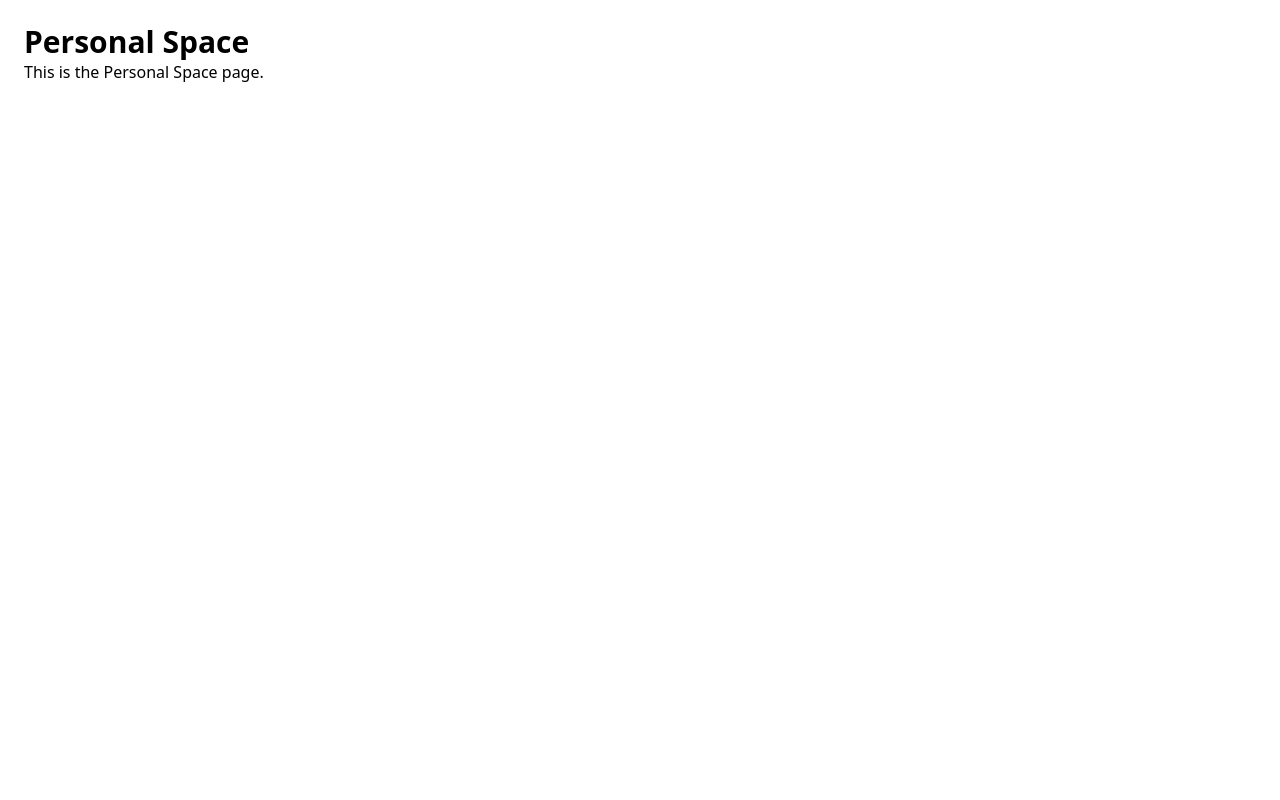
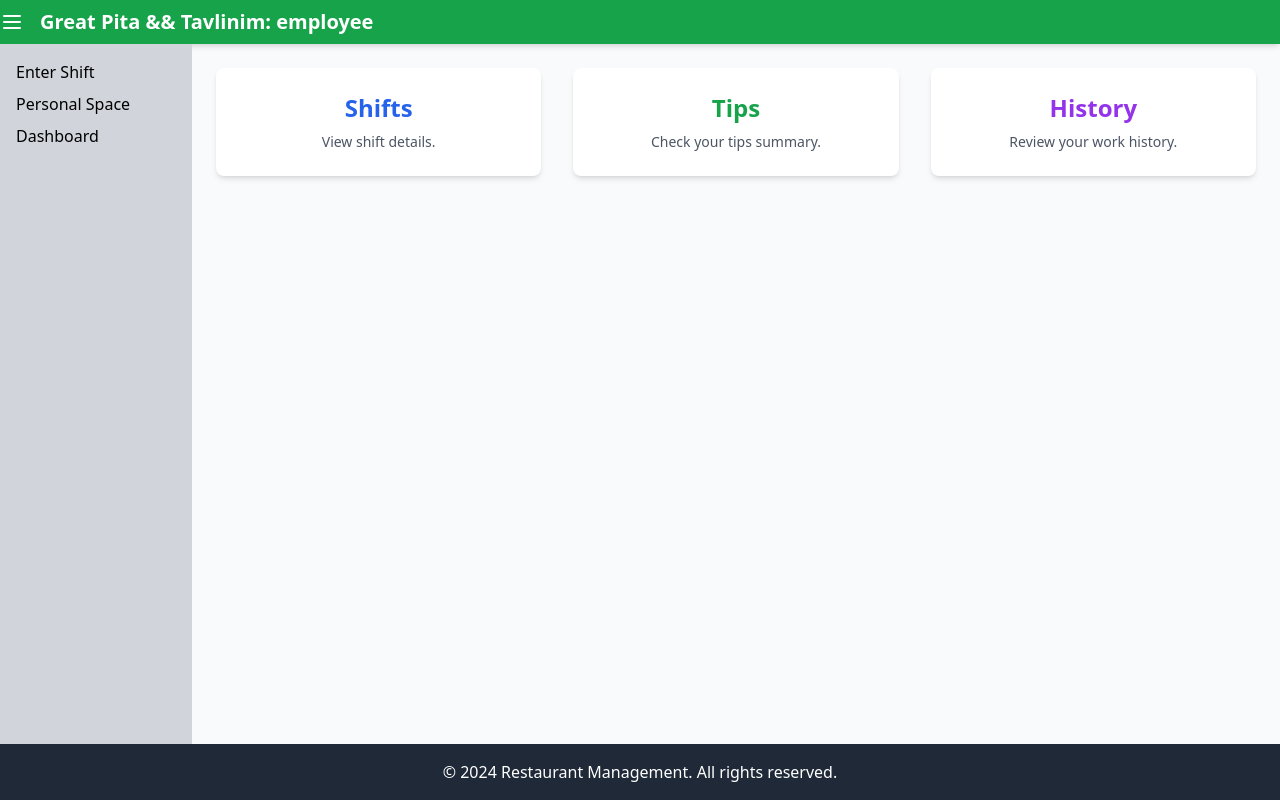
Before and after one commit to tsel170/resturant-project, a React (Vite) app in the folder client/: page /personal-space in a window 1280 px wide. Built offline with nearby package versions, Linux system fonts and the light colour scheme.

Commit message:
addedenter shift

```diff
--- a/client/src/components/employee/Orders.jsx
+++ b/client/src/components/employee/Orders.jsx
@@ -2,7 +2,7 @@ import React from "react"
 
 const Orders = () => {
   return (
-    <div className="rounded-lg bg-white p-4 shadow hover:bg-gray-100">
+    <div className="rounded-lg bg-white p-4 shadow duration-200 hover:bg-gray-100">
       <h2 className="mb-4 text-xl font-bold text-gray-700">Orders</h2>
 
       <div className="grid gap-2">
--- a/client/src/components/employee/Tables.jsx
+++ b/client/src/components/employee/Tables.jsx
@@ -2,7 +2,7 @@ import React from "react"
 
 const Tables = () => {
   return (
-    <div className="rounded-lg bg-white p-4 shadow hover:bg-gray-100">
+    <div className="rounded-lg bg-white p-4 shadow duration-200 hover:bg-gray-100">
       <h2 className="mb-4 text-xl font-bold text-gray-700">Tables</h2>
       <div className="grid grid-cols-3 gap-4">
         {Array(9)
--- a/client/src/components/general/Header.jsx
+++ b/client/src/components/general/Header.jsx
@@ -1,14 +1,40 @@
-import React from "react"
-import { Link } from "react-router-dom"
+import React, { useContext } from "react"
+import { AuthContext } from "../../context/AuthContext"
 
-const Header = ({ role }) => (
-  <nav className="bg-green-600 py-4 text-white">
-    <div className="container mx-auto flex items-center justify-between">
-      <h1 className="text-2xl font-bold">
-        Great Pita && Tavlinim{role ? `: ${role}` : "."}
-      </h1>
-    </div>
-  </nav>
-)
+const Header = ({ role }) => {
+  const { toggleSidebar } = useContext(AuthContext)
+
+  return (
+    <header className="flex items-center bg-green-600 py-2 text-white shadow-md">
+      <button
+        onClick={() => toggleSidebar()}
+        className="mr-4 text-white hover:text-gray-200 focus:outline-none active:text-gray-300"
+      >
+        <svg
+          xmlns="http://www.w3.org/2000/svg"
+          className="h-6 w-6"
+          fill="none"
+          viewBox="0 0 24 24"
+          stroke="currentColor"
+        >
+          <path
+            strokeLinecap="round"
+            strokeLinejoin="round"
+            strokeWidth="2"
+            d="M4 6h16M4 12h16M4 18h16"
+          />
+        </svg>
+      </button>
+      <div className="container mx-auto flex items-center">
+        {/* Hamburger Icon */}
+
+        {/* Title */}
+        <h1 className="text-xl font-bold">
+          Great Pita && Tavlinim{role ? `: ${role}` : "."}
+        </h1>
+      </div>
+    </header>
+  )
+}
 
 export default Header
--- a/client/src/components/general/Sidebar.jsx
+++ b/client/src/components/general/Sidebar.jsx
@@ -1,9 +1,14 @@
-import React from "react"
+import React, { useContext } from "react"
 import { Link } from "react-router-dom"
+import { AuthContext } from "../../context/AuthContext"
 
 const Sidebar = () => {
+  const { isSidebarVisible } = useContext(AuthContext)
+
   return (
-    <aside className="h-auto w-48 bg-gray-300 p-4">
+    <aside
+      className={`h-auto w-48 bg-gray-300 p-4 ${isSidebarVisible ? "" : "hidden"}`}
+    >
       <ul className="space-y-2">
         <li className="font-medium">
           <Link
--- a/client/src/context/AuthContext.jsx
+++ b/client/src/context/AuthContext.jsx
@@ -1,23 +1,31 @@
-import React, { createContext, useState } from "react";
+import React, { createContext, useState } from "react"
 
-export const AuthContext = createContext();
+export const AuthContext = createContext()
 
 export const AuthProvider = ({ children }) => {
-  const [user, setUser] = useState(null);
+  const [user, setUser] = useState(null)
 
   const login = (userData) => {
-    setUser(userData);
-    localStorage.setItem("token", userData.token);
-  };
+    setUser(userData)
+    localStorage.setItem("token", userData.token)
+  }
 
   const logout = () => {
-    setUser(null);
-    localStorage.removeItem("token");
-  };
+    setUser(null)
+    localStorage.removeItem("token")
+  }
+
+  const [isSidebarVisible, setIsSidebarVisible] = useState(true)
+
+  const toggleSidebar = () => {
+    setIsSidebarVisible(!isSidebarVisible)
+  }
 
   return (
-    <AuthContext.Provider value={{ user, login, logout }}>
+    <AuthContext.Provider
+      value={{ user, login, logout, isSidebarVisible, toggleSidebar }}
+    >
       {children}
     </AuthContext.Provider>
-  );
-};
+  )
+}
--- a/client/src/pages/OrdersManagement.jsx
+++ b/client/src/pages/OrdersManagement.jsx
@@ -1,9 +1,12 @@
 import React, { useState } from "react"
+import { useNavigate } from "react-router-dom"
 import Navbar from "../components/general/Header"
 import Sidebar from "../components/general/Sidebar"
 import Footer from "../components/general/Footer"
 
 const OrdersManagement = () => {
+  const navigate = useNavigate()
+
   const [inProcessOrders, setInProcessOrders] = useState([
     { id: 1, items: ["Burger", "Fries"] },
     { id: 2, items: ["Pizza", "Coke"] },
@@ -25,11 +28,19 @@ const OrdersManagement = () => {
       <div className="flex flex-1">
         <Sidebar />
         <div className="mx-auto flex-1 content-center bg-slate-50 p-6">
-          <h1 className="mb-6 text-3xl font-bold text-gray-800">
-            Orders Management
-          </h1>
+          <div className="mb-6 flex items-center gap-4">
+            <button
+              onClick={() => navigate(-1)} // Navigate one page back
+              className="rounded border border-gray-400 px-4 py-2 text-gray-700 hover:bg-gray-100 active:bg-gray-200"
+            >
+              Back
+            </button>
+            <h1 className="text-3xl font-bold text-gray-800">
+              Orders Management
+            </h1>
+          </div>
 
-          <div className="grid grid-cols-2 gap-6" style={{ height: "80vh" }}>
+          <div className="grid h-4/5 grid-cols-2 gap-6">
             {/* In Process Orders Section */}
             <div className="overflow-y-auto rounded border border-gray-300 bg-blue-100 p-4 shadow-lg">
               <h2 className="mb-4 text-xl font-bold text-gray-900">
--- a/client/src/pages/PersonalSpace.jsx
+++ b/client/src/pages/PersonalSpace.jsx
@@ -1,10 +1,52 @@
 import React from "react"
+import { useNavigate } from "react-router-dom"
+import Header from "../components/general/Header"
+import Sidebar from "../components/general/Sidebar"
+import Footer from "../components/general/Footer"
 
 const PersonalSpace = () => {
+  const navigate = useNavigate() // Hook for navigation
+
   return (
-    <div className="p-6">
-      <h1 className="text-3xl font-bold">Personal Space</h1>
-      <p>This is the Personal Space page.</p>
+    <div className="flex min-h-screen flex-col bg-slate-50">
+      <Header role={"employee"} />
+      <div className="flex flex-1">
+        <Sidebar />
+        <div className="mx-auto flex-1 p-6">
+          {/* Grid Layout for Personal Space */}
+          <div className="grid grid-cols-3 gap-8">
+            {/* Shifts Section */}
+            <div
+              onClick={() => navigate("/shifts")}
+              className="flex transform cursor-pointer flex-col items-center justify-center rounded-lg bg-white p-6 shadow-md transition-transform hover:scale-105 hover:shadow-lg"
+            >
+              <h2 className="mb-2 text-2xl font-bold text-blue-600">Shifts</h2>
+              <p className="text-sm text-gray-600">View shift details.</p>
+            </div>
+
+            {/* Tips Section */}
+            <div
+              onClick={() => navigate("/tips")}
+              className="flex transform cursor-pointer flex-col items-center justify-center rounded-lg bg-white p-6 shadow-md transition-transform hover:scale-105 hover:shadow-lg"
+            >
+              <h2 className="mb-2 text-2xl font-bold text-green-600">Tips</h2>
+              <p className="text-sm text-gray-600">Check your tips summary.</p>
+            </div>
+
+            {/* History Section */}
+            <div
+              onClick={() => navigate("/history")}
+              className="flex transform cursor-pointer flex-col items-center justify-center rounded-lg bg-white p-6 shadow-md transition-transform hover:scale-105 hover:shadow-lg"
+            >
+              <h2 className="mb-2 text-2xl font-bold text-purple-600">
+                History
+              </h2>
+              <p className="text-sm text-gray-600">Review your work history.</p>
+            </div>
+          </div>
+        </div>
+      </div>
+      <Footer />
     </div>
   )
 }
--- a/client/src/pages/TablesManagement.jsx
+++ b/client/src/pages/TablesManagement.jsx
@@ -1,10 +1,14 @@
 import React from "react"
+import { useNavigate } from "react-router-dom"
+
 import Header from "../components/general/Header"
 import Sidebar from "../components/general/Sidebar"
 import Footer from "../components/general/Footer"
 import TableCard from "../components/employee/TableCard"
 
 const TablesManagement = () => {
+  const navigate = useNavigate()
+
   const tables = [
     { number: 1, orders: [1, 2, 4, 6] },
     { number: 2, orders: [3, 5] },
@@ -18,9 +22,18 @@ const TablesManagement = () => {
       <div className="flex flex-1">
         <Sidebar />
         <div className="mx-auto flex-1 content-center bg-slate-50 p-6">
-          <h1 className="mb-6 text-3xl font-bold text-gray-800">
-            Tables Management
-          </h1>
+          <div className="mb-6 flex items-center gap-4">
+            <button
+              onClick={() => navigate(-1)} // Navigate one page back
+              className="rounded border border-gray-400 px-4 py-2 text-gray-700 hover:bg-gray-100 active:bg-gray-200"
+            >
+              Back
+            </button>
+            <h1 className="text-3xl font-bold text-gray-800">
+              Tables Management
+            </h1>
+          </div>
+
           <div className="grid grid-cols-2 gap-6 md:grid-cols-3">
             {tables.map((table) => (
               <TableCard
```
Also changed, not shown: client/src/pages/EnterShift.jsx (+67 -4 lines).
